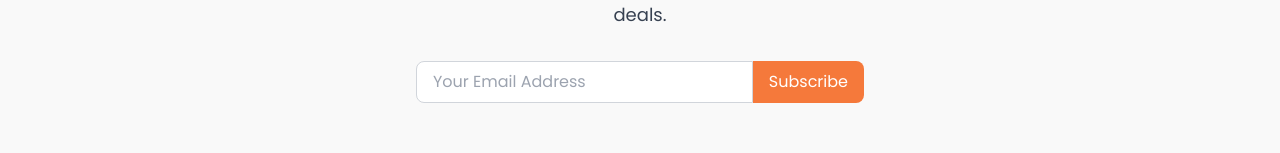
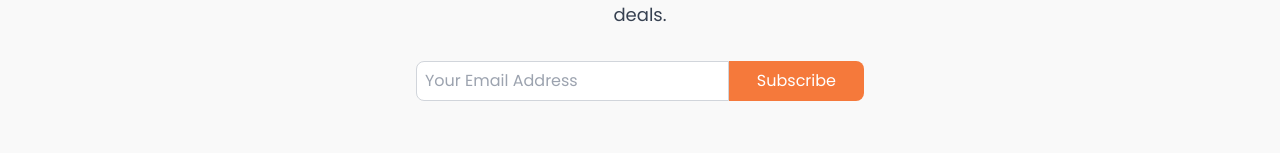
Before and after one commit to sidgurusamy/jaitravels-frontend, a React (Vite) app: page / in a window 1280 px wide. Shown: the part 5457-5610 px from the top of the page. Built offline with nearby package versions, Linux system fonts and the light colour scheme; no server answers.

Commit message:
subscribe button alignment fix

```diff
--- a/src/components/common/Subscription.jsx
+++ b/src/components/common/Subscription.jsx
@@ -65,17 +65,17 @@ const handleSubmit = async (e) => {
               <IoMail /> Subscribed!
             </button>
           ) : (
-            <form onSubmit={handleSubmit} className="flex w-full">
+            <form onSubmit={handleSubmit} className="flex">
               <input
                 type="email"
                 placeholder="Your Email Address"
                 value={email}
                 onChange={(e) => setEmail(e.target.value)}
-                className="flex-1 px-4 py-2 border border-gray-300 rounded-l-lg focus:outline-none"
+                className="flex-1 pl-2 border border-gray-300 rounded-l-lg focus:outline-none"
               />
               <button
                 type="submit"
-                className={`bg-[#f5793b] text-white px-4 py-2 rounded-r-lg transition ${
+                className={`bg-[#f5793b] text-white px-7 py-2 rounded-r-lg transition ${
                   loading ? "opacity-50 cursor-not-allowed" : ""
                 }`}
                 disabled={loading}
```
